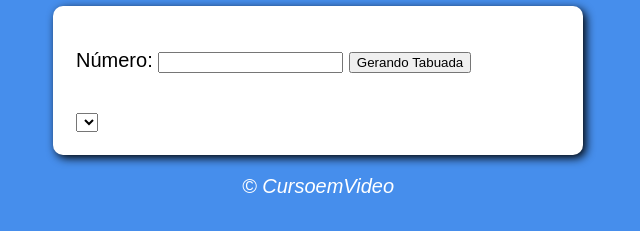
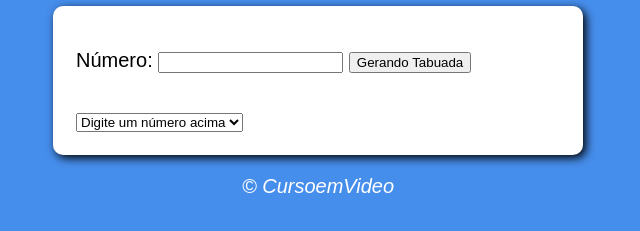
Before and after one commit to Carl-Johnson-LS/09-js-repeticoes, a plain HTML site: page tabuada.html in a window 1280 px wide. Shown: the part 93-324 px from the top of the page, without its empty margins (322-962 px from the left). Drawn offline with Linux system fonts and the light colour scheme.

Commit message:
Alterando html

```diff
--- a/tabuada.html
+++ b/tabuada.html
@@ -17,7 +17,9 @@
             <input type="button" value = "Gerando Tabuada" onclick="tabuada()"></p>
         </div>
         <div>
-            <select name ="tabuada" id = "seltab"></select>
+            <select name ="tabuada" id = "seltab">
+                <option>Digite um número acima</option>
+            </select>
         </div>
     </section>
     <footer>
```
